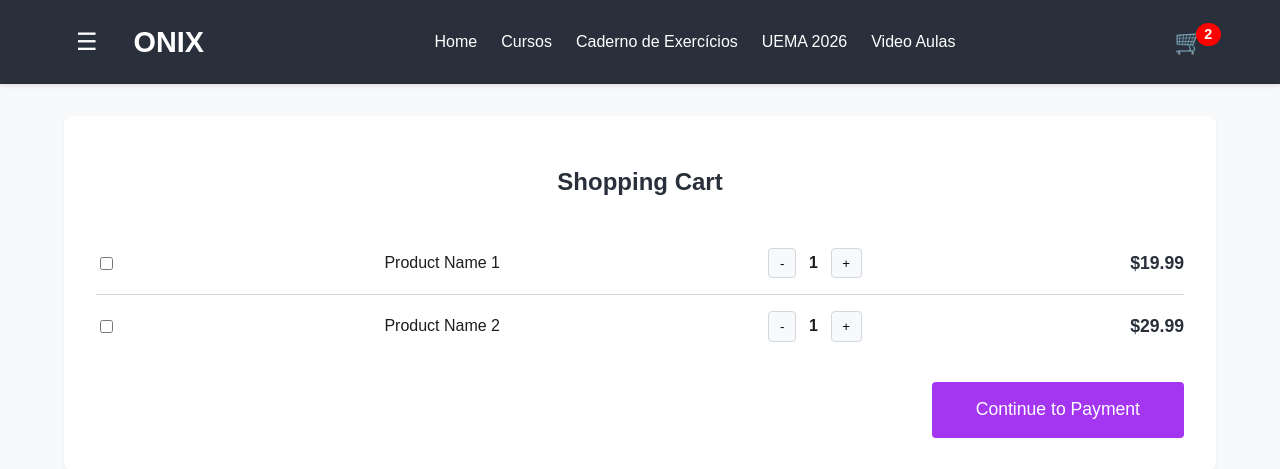
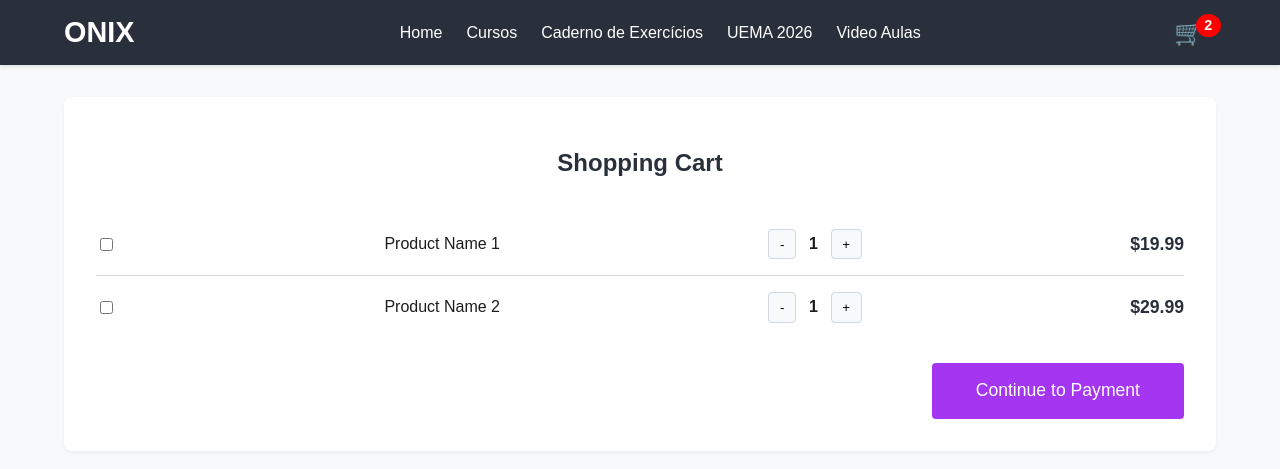
Before and after one commit to brunoalxc/brunoalxc.github.io, a PHP site: page /cart.html in a window 1280 px wide. Shown: the top 469 px of the page. Run offline with PHP 8.4, Linux system fonts and the light colour scheme.

Commit message:
Removed the menu button (☰) from all pages, leaving only the ONIX logo.

```diff
--- a/cart.html
+++ b/cart.html
@@ -10,7 +10,6 @@
     <header>
         <nav class="navbar">
             <div class="menu-logo">
-                <button class="menu-btn">☰</button>
                 <a href="index.html" class="logo">ONIX</a>
             </div>
             <ul class="nav-links">
--- a/index.html
+++ b/index.html
@@ -10,7 +10,6 @@
     <header>
         <nav class="navbar">
             <div class="menu-logo">
-                <button class="menu-btn">☰</button>
                 <a href="index.html" class="logo">ONIX</a>
             </div>
             <ul class="nav-links">
--- a/products.html
+++ b/products.html
@@ -10,7 +10,6 @@
     <header>
         <nav class="navbar">
             <div class="menu-logo">
-                <button class="menu-btn">☰</button>
                 <a href="index.html" class="logo">ONIX</a>
             </div>
             <ul class="nav-links">
--- a/script.js
+++ b/script.js
@@ -1,14 +1,7 @@
 // JavaScript for Onix App
 
 document.addEventListener('DOMContentLoaded', () => {
-    const menuBtn = document.querySelector('.menu-btn');
-    const navLinks = document.querySelector('.nav-links');
-
-    if (menuBtn && navLinks) {
-        menuBtn.addEventListener('click', () => {
-            navLinks.classList.toggle('active');
-        });
-    }
+    // Removed menu button functionality
 
     // Basic quantity controls for cart page
     const quantityControls = document.querySelectorAll('.quantity-controls');
--- a/style.css
+++ b/style.css
@@ -38,15 +38,7 @@ header {
     align-items: center;
 }
 
-.menu-btn {
-    background-color: transparent;
-    color: var(--white);
-    border: none;
-    font-size: 1.5em;
-    cursor: pointer;
-    margin-right: 1em;
-    padding: 0.5em;
-}
+/* Removed .menu-btn styles */
 
 .logo {
     font-size: 1.8em;
```
